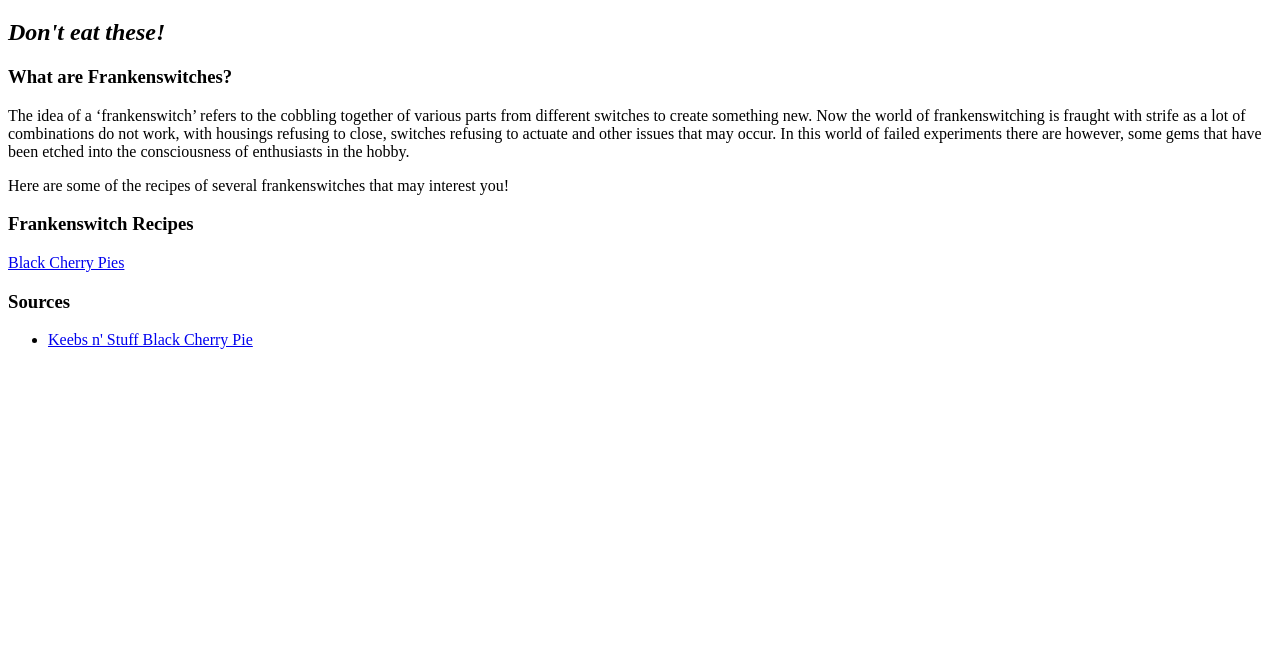
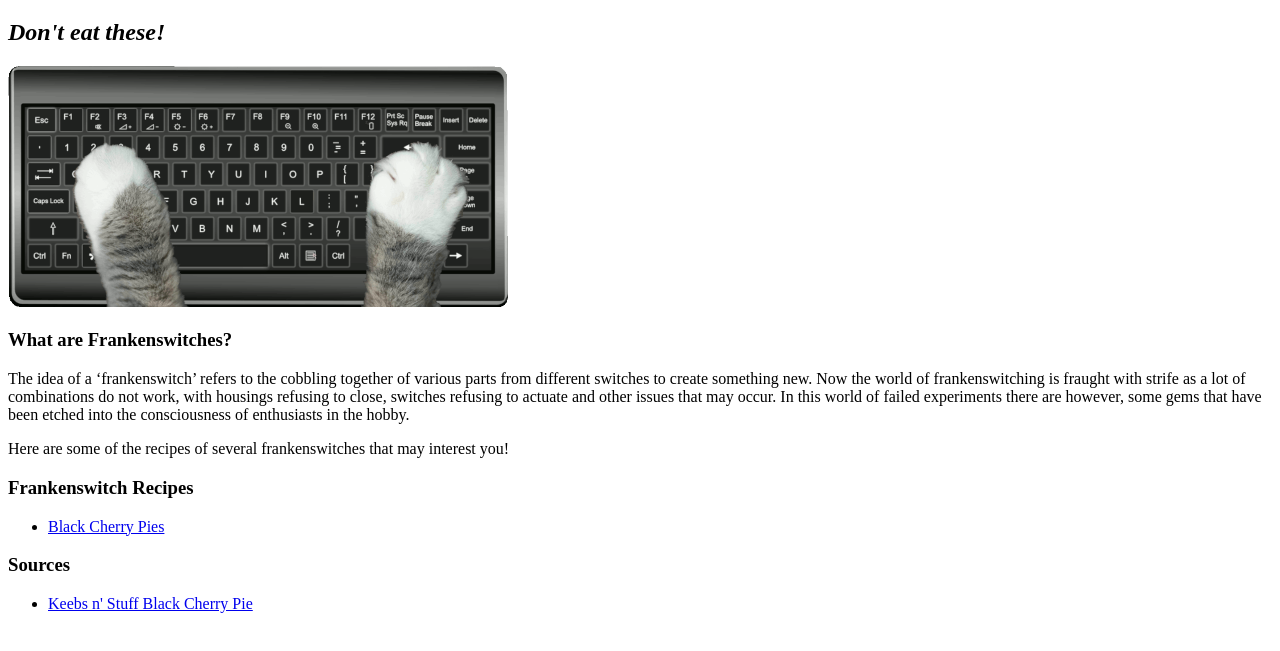
Before and after one commit to jesselam00/odin-recipes, a plain HTML site: page index.html in a window 1280 px wide. Shown: the part 61-712 px from the top of the page. Drawn offline with Linux system fonts and the light colour scheme.

Commit message:
Add typing-cat.gif to index.html

```diff
--- a/index.html
+++ b/index.html
@@ -7,6 +7,7 @@
     <body>
         <h1>Jesse's Frankenswitch Recipes</h1>
         <h2><em>Don't eat these!</em></h2>
+        <img src="./images/typing-cat.gif" alt="Animation of a cat typing on a keyboard" width="500">
 
         <h3>What are Frankenswitches?</h3>
         <p>
@@ -19,7 +20,9 @@
         </p>
 
         <h3>Frankenswitch Recipes</h3>
-        <a href="./recipes/black-cherry-pie.html">Black Cherry Pies</a>
+        <ul>
+            <li><a href="./recipes/black-cherry-pie.html">Black Cherry Pies</a></li>
+        </ul>
 
         <h3>Sources</h3>
         <ul>
```
Also changed, not shown: images/typing-cat.gif (added).
